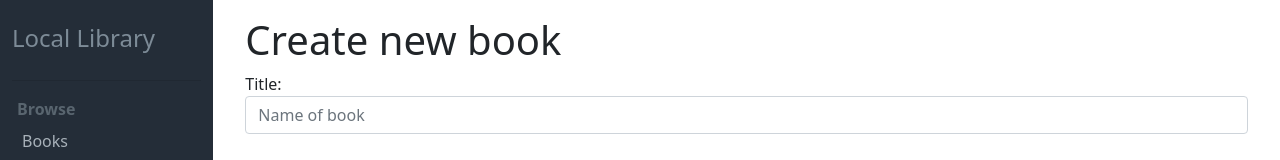
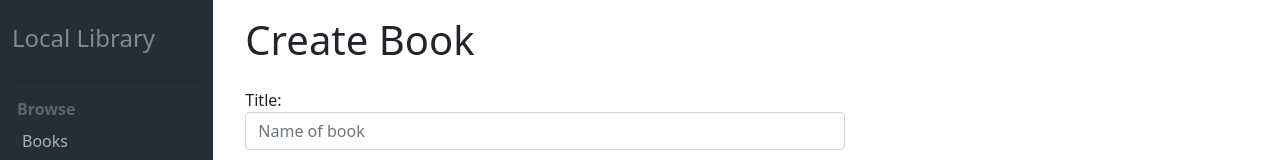
Before and after one commit to instrumaniak/local-library, a React (Create React App) app in the folder client/: page /catalog/create/book in a window 1280 px wide. Shown: the top 160 px of the page. Built offline with nearby package versions, Linux system fonts and the light colour scheme; no server answers.

Commit message:
FE: width fix for create forms

```diff
--- a/client/src/components/PageAuthorCreate.js
+++ b/client/src/components/PageAuthorCreate.js
@@ -64,8 +64,11 @@ class PageAuthorCreate extends Component {
 
     return (
       <div>
-        <h1>Create new Author</h1>
-        <form onSubmit={this.handleSubmit}>
+        <h1>Create Author</h1>
+        <form
+          onSubmit={this.handleSubmit}
+          className="mt-4 ll-page-form-container"
+        >
           <div className="form-group">
             <label>First Name:</label>
             <input
--- a/client/src/components/PageBookCreate.js
+++ b/client/src/components/PageBookCreate.js
@@ -78,8 +78,8 @@ const PageBookCreate = () => {
 
   return (
     <div>
-      <h1>Create new book</h1>
-      <form onSubmit={handleSubmit}>
+      <h1>Create Book</h1>
+      <form onSubmit={handleSubmit} className="mt-4 ll-page-form-container">
         <div className="form-group">
           <label>Title:</label>
           <input
--- a/client/src/components/PageBookInstanceCreate.js
+++ b/client/src/components/PageBookInstanceCreate.js
@@ -56,8 +56,8 @@ const PageBookInstanceCreate = () => {
 
   return (
     <div>
-      <h1>Create new book instance</h1>
-      <form onSubmit={handleSubmit}>
+      <h1>Create Book Instance</h1>
+      <form onSubmit={handleSubmit} className="mt-4 ll-page-form-container">
         <div className="form-group">
           <label>Book:</label>
           <select
--- a/client/src/components/PageGenreCreate.js
+++ b/client/src/components/PageGenreCreate.js
@@ -7,13 +7,13 @@ class PageGenreCreate extends Component {
   state = {
     genre_input: '',
     isError: false,
-    submit_message: ''
+    submit_message: '',
   }
   handleInput = (e) => {
     this.setState({
       genre_input: e.target.value,
       isError: false,
-      submit_message: ''
+      submit_message: '',
     })
   }
   handleSubmit = (e) => {
@@ -21,19 +21,17 @@ class PageGenreCreate extends Component {
 
     const { genre_input } = this.state
 
-    postData(URL.genre_create, { name: genre_input })
-      .then(data => {
-        if(isEmpty(data.errors)) {
+    postData(URL.genre_create, { name: genre_input }).then((data) => {
+      if (isEmpty(data.errors)) {
         this.setState({
           genre_input: '',
           isError: false,
-            submit_message: `Created genre: ${data.genre.name}`
+          submit_message: `Created genre: ${data.genre.name}`,
         })
-        }
-        else {
+      } else {
         this.setState({
           isError: true,
-             submit_message: ''
+          submit_message: '',
         })
       }
     })
@@ -43,24 +41,24 @@ class PageGenreCreate extends Component {
 
     return (
       <div>
-        <h1>Create new Genre</h1>
-        <form onSubmit={this.handleSubmit}>
-          <div className='form-group'>
+        <h1>Create Genre</h1>
+        <form
+          onSubmit={this.handleSubmit}
+          className="mt-4 ll-page-form-container"
+        >
+          <div className="form-group">
             <label>Genre:</label>
             <input
-              className='form-control'
-              placeholder='Fantasy, Poetry etc.'
-              name='name'
+              className="form-control"
+              placeholder="Fantasy, Poetry etc."
+              name="name"
               value={genre_input}
               onChange={this.handleInput}
             />
-            <br/>
-            { isError && <p>Error: Server rejected input.</p>}
-            { submit_message && <p>{submit_message}</p>}
-            <button
-              className='btn btn-primary'
-              type='submit'
-            >
+            <br />
+            {isError && <p>Error: Server rejected input.</p>}
+            {submit_message && <p>{submit_message}</p>}
+            <button className="btn btn-primary" type="submit">
               Submit
             </button>
           </div>
--- a/client/src/components/PageLogIn.js
+++ b/client/src/components/PageLogIn.js
@@ -7,7 +7,7 @@ const PageLogIn = () => {
   return (
     <div>
       <h1>Login</h1>
-      <div className="mt-4">
+      <div className="mt-4 ll-page-form-container">
         <form onSubmit={handleSubmit}>
           <div className="mb-3">
             <label className="form-label">Username (ID):</label>
--- a/client/src/components/PageSignUp.js
+++ b/client/src/components/PageSignUp.js
@@ -66,7 +66,6 @@ const PageSignUp = () => {
         <small>Create new user account</small>
       </p>
       <div className="mt-4 ll-page-form-container">
-        <hr />
         <form onSubmit={handleSubmit}>
           <div className="mb-3 has-validation">
             <label className="form-label">Full Name:</label>
```
Lines whose indentation alone changed are shown as unchanged.
